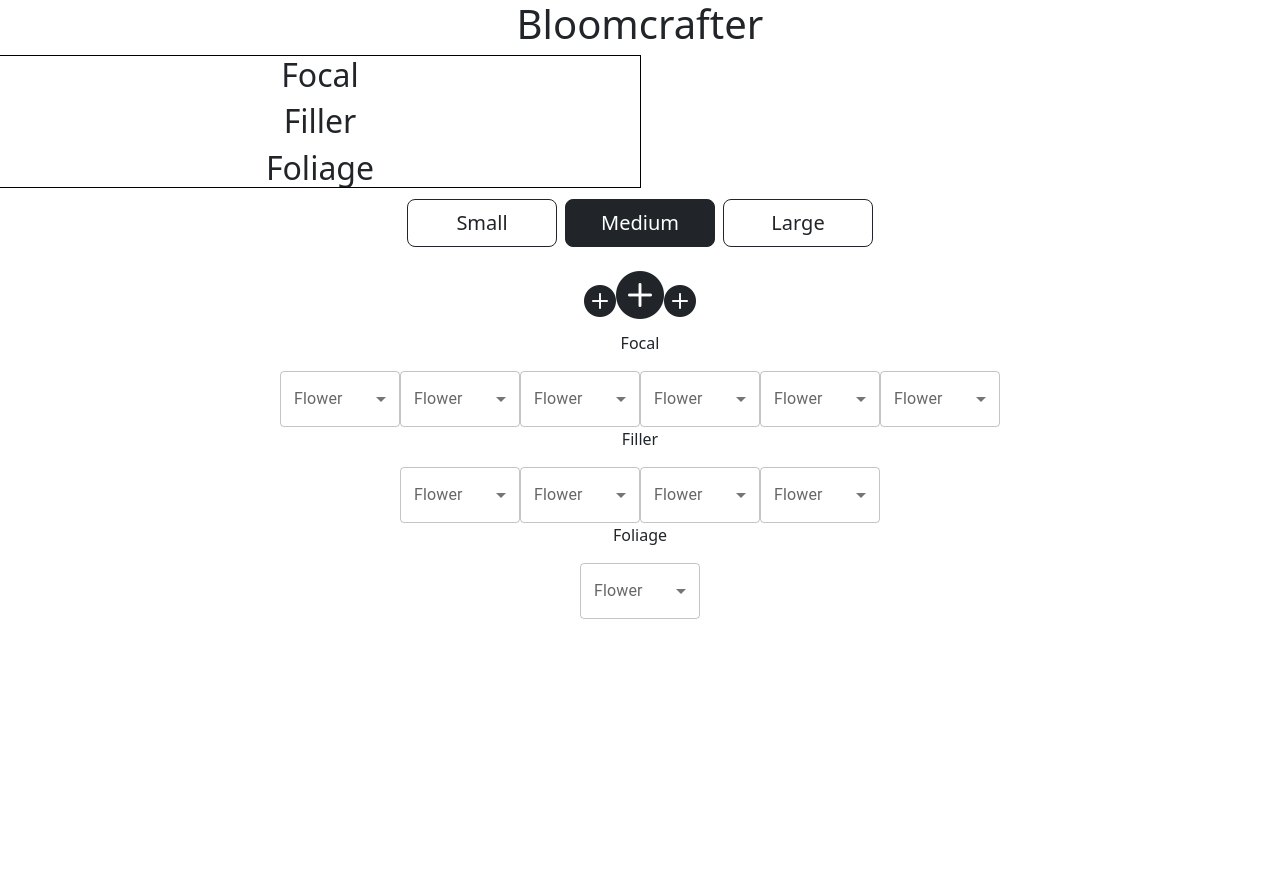
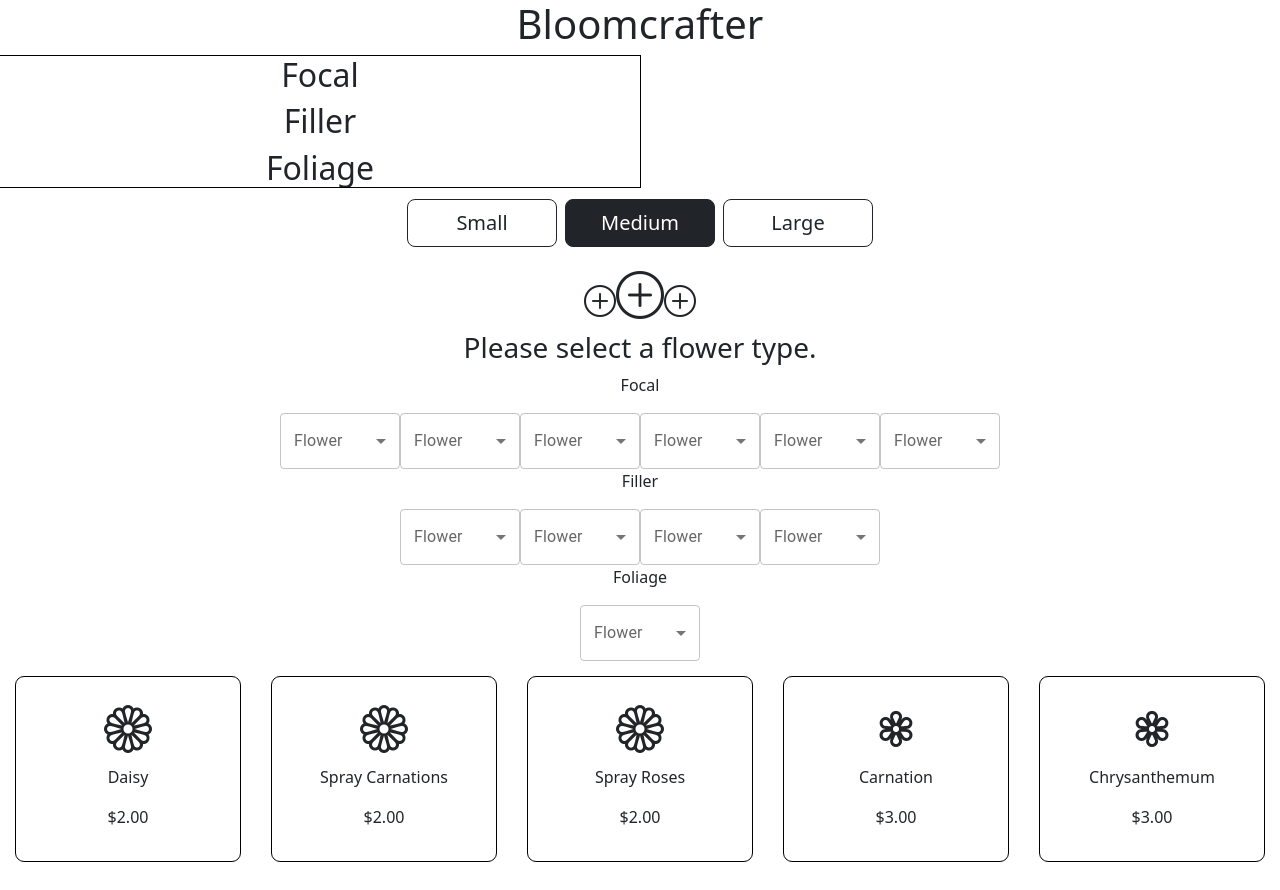
Before and after one commit to 394-w24/BloomCraft2, a React (Vite) app: page / in a window 1280 px wide. Shown: the top 890 px of the page. Before the commit the page ends 800 px from the top, so only its background shows below. Built offline with nearby package versions, Linux system fonts and the light colour scheme.

Commit message:
added flower-shop-grid. needs onclick stuff

```diff
--- a/src/App.jsx
+++ b/src/App.jsx
@@ -8,6 +8,7 @@ import FlowerTypeButton from './components/FlowerTypeButton';
 import 'bootstrap/dist/css/bootstrap.min.css';
 import 'bootstrap-icons/font/bootstrap-icons.css';
 import dummyData from './components/dummyData';
+import FlowerShop from './components/FlowerShop';
 
 const App = () => {
   const [bouquetSize, setBouquetSize] = useState('Medium');
@@ -56,6 +57,8 @@ const App = () => {
       <FlowerTypeButton flowerType={selectedFlowerType} setFlowerType={setSelectedFlowerType} value="filler" />
       <FlowerTypeButton flowerType={selectedFlowerType} setFlowerType={setSelectedFlowerType} value="focal" />
       <FlowerTypeButton flowerType={selectedFlowerType} setFlowerType={setSelectedFlowerType} value="foliage" />
+
+      <h3>{selectedFlowerType ? `Selected: ${selectedFlowerType} flowers ` : `Please select a flower type.`}</h3>
 
       {bouquetSize && <p>Focal</p>}
       <div style={{display: "flex", justifyContent: "center"}}>
@@ -141,7 +144,7 @@ const App = () => {
       {console.log(dummyData)}
       {/* todo: flowershop component (name WIP) needs to get a filtered list of data (based on type of flower (foliage,focal etc)), then needs to access fields like
       price and stuff */}
-      {/* <FlowerShop flowerList={dummyData} /> */}
+      <FlowerShop flowerList={dummyData} />
       {/* <FlowerSelect someListOfFlowers={["Rose", "Daisy", "Tulip", "Sunflower"]} /> */}
 
     </div>
--- /dev/null
+++ b/src/components/FlowerShop.css
@@ -0,0 +1,14 @@
+.flower-shop-grid {
+    display: grid;
+    grid-template-columns: repeat(auto-fill, 16rem);
+    /* grid-template-columns: repeat(3, 1fr);
+    grid-gap: 20px;  */
+}
+
+.flower-shop-item {
+    outline: solid 1px #000;
+    padding: 1rem;
+    margin: 1rem;
+    text-align: center;
+    border-radius: 0.5rem;
+}
--- a/src/components/FlowerShop.jsx
+++ b/src/components/FlowerShop.jsx
@@ -1,11 +1,13 @@
-const FlowerShop = ({flowerList}) => {
+import FlowerShopItem from "./FlowerShopItem";
+import './FlowerShop.css';
+const FlowerShop = ({ flowerList }) => {
     return (
-        <div>
-        {flowerList.map((flower, index) => {
-            return <div key={index}>{flower}</div>
-        })}
-        </div>
-    )
-}
+      <div className="flower-shop-grid">
+        {flowerList.map((flower, index) => (
+          <FlowerShopItem key={index} flower={flower} />
+        ))}
+      </div>
+    );
+  };
 
-export default FlowerShop;
+  export default FlowerShop;
--- /dev/null
+++ b/src/components/FlowerShopItem.jsx
@@ -0,0 +1,27 @@
+const FlowerShopItem = ({ flower }) => {
+    // Determine the icon based on the flower's category
+    let iconClassName;
+    switch (flower.category) {
+      case "Filler":
+        iconClassName = "bi bi-flower1";
+        break;
+      case "Foliage":
+        iconClassName = "bi bi-flower2";
+        break;
+      case "Focal":
+        iconClassName = "bi bi-flower3";
+        break;
+      default:
+        iconClassName = "bi bi-flower3"; // Default to flower1
+        break;
+    }
+
+    return (
+      <div className="flower-shop-item">
+        <i className={iconClassName} style={{fontSize: "3rem"}}></i>
+        <p>{flower.name}</p>
+        <p>{flower.price}</p>
+      </div>
+    );
+};
+export default FlowerShopItem;
--- a/src/components/FlowerTypeButton.jsx
+++ b/src/components/FlowerTypeButton.jsx
@@ -7,7 +7,7 @@ const FlowerTypeButton = ({ flowerType, setFlowerType, value }) => {
 
   return (
       <i onClick={handleClick}
-      class={flowerType === value ? "bi bi-plus-circle" : "bi bi-plus-circle-fill"}
+      className={flowerType === value ? "bi bi-plus-circle-fill" : "bi bi-plus-circle"}
       style={{cursor: "pointer", fontSize: value === "focal" ? "3rem" : "2rem"}}></i>
   );
 };
```
